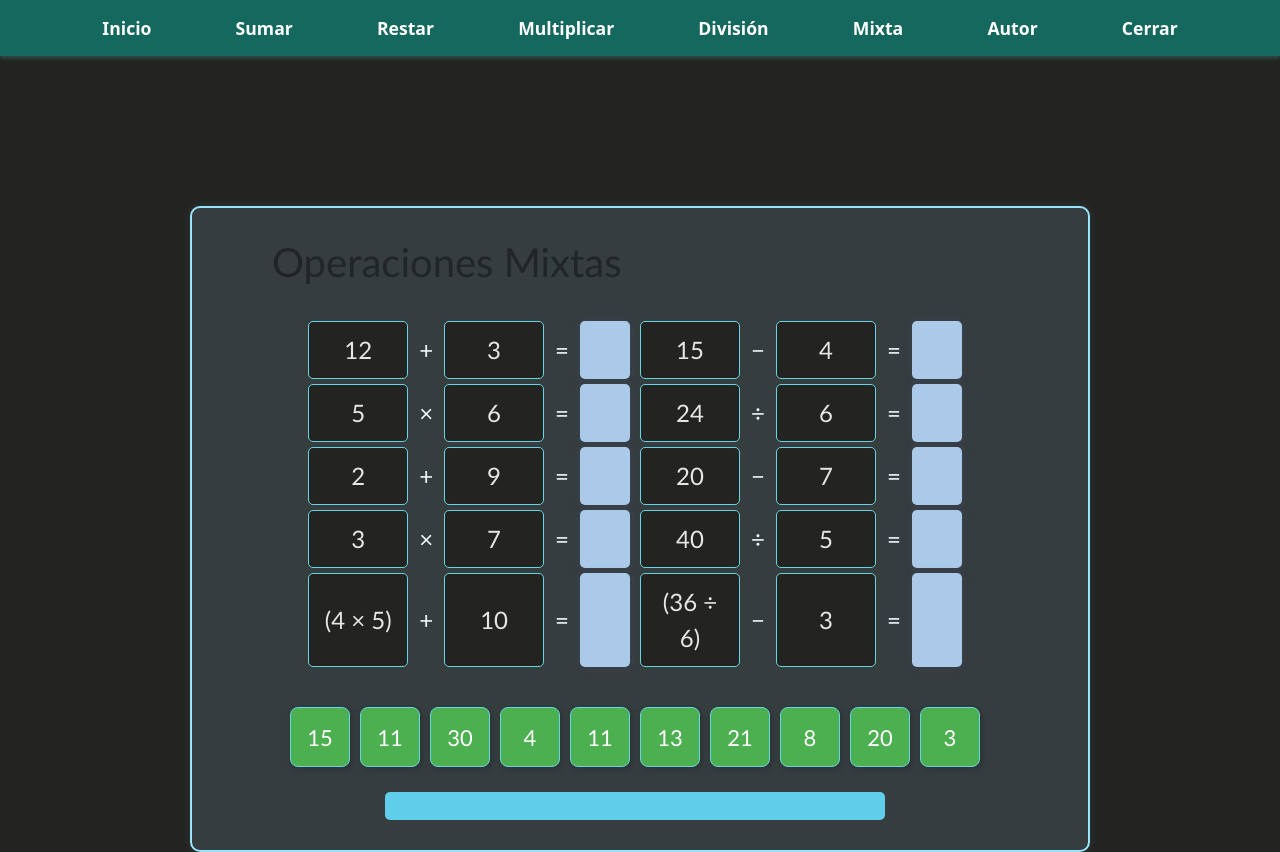
After one commit to fermateggg/sudoku, a PHP site: page /mixta.php in a window 1280 px wide. The commit adds this page. Run offline with PHP 8.4, Linux system fonts and the light colour scheme.

Commit message:
sudoku con mixta

```diff
--- a/sudoku/bienvenida.php
+++ b/sudoku/bienvenida.php
@@ -23,6 +23,7 @@
                 <li><a href="restar.php">Restar</a></li>
                 <li><a href="multiplicar.php">Multiplicar</a></li>
                 <li><a href="division.php">División</a></li>
+                <li><a href="mixta.php">mixta</a></li>
                 <li><a href="index.php">Cerrar</a></li>
             </ul>
         </nav>
--- a/sudoku/css/estilos_bienvenida.css
+++ b/sudoku/css/estilos_bienvenida.css
@@ -34,3 +34,6 @@ color: #e0e0e0; /* Color del texto ligeramente más claro */
 .fondo{
     background-color: #2d3233;
 }
+.letra2{
+    color: #ffffff;
+}
--- a/sudoku/css/estilos_ordenar.css
+++ b/sudoku/css/estilos_ordenar.css
@@ -5,8 +5,8 @@ background: #363d3f;
         border: 2px solid #98e4fc; /* Borde verde */
 margin: 0 auto;
 padding: 30px;
-padding-left: 50px;
-padding-right: 50px;
+padding-left: 80px;
+padding-right: 90px;
 margin-top: 150px;
 border-radius: 10px;
 font-family: 'Trebuchet MS', 'Lucida Sans Unicode', 'Lucida Grande', 'Lucida Sans', Arial, sans-serif;
@@ -25,7 +25,7 @@ border-spacing: 10px 5px;
 .no-contiene
 {
     margin: 0 auto;
-width: 500px;
+width: 50px;
 height: 50px;
 background-color: #abcae9;
 padding: 3px;
@@ -39,24 +39,23 @@ border-radius: 5px;
 display:flex; /*colocar los DIV uno al lado del otro*/
 justify-content: center; /*centrar los DIV en el contenedor*/
 }
-.caja
-{
-width: 60px;
-padding: 15px;
-text-align: center;
-font-size: 24px;
-color: #66d5e4;
-background-color: #232421;
-border: 1px solid #66d5e4;
-cursor: pointer;
-margin: 2px;
+.caja {
+    width: 40px; /* Reducido de 60px */
+    padding: 10px; /* Puedes bajarlo más si quieres menos alto */
+    text-align: center;
+    font-size: 20px; /* Opcionalmente más pequeño */
+    color: #69a0a8;
+    background-color: #232421;
+    border: 1px solid #66d5e4;
+    cursor: pointer;
+    margin: 2px;
 }
 .resultado
 {
 margin: 0 auto;
 width: 500px;
 background-color: #5eceeb;
-color: #99AFC7;
+color: #ffffff;
 text-align: center;
 padding: 10px;
 border-radius: 5px;
@@ -69,7 +68,7 @@ border-radius: 5px;
 }
 .contiene{
 margin: 0 auto;
-width: 500px;
+width: 100px;
 background-color: #232421;
 border: 1px solid #66d5e4;
 color: #e6e6e6;
@@ -81,8 +80,23 @@ border-radius: 5px;
     color: aliceblue;
 }
 .suma{
-    color: aliceblue;
+    color: rgb(58, 164, 240);
     margin: 0 auto;
     text-align: center;
 
 }
+.resta{
+        color: rgb(58, 164, 240);
+    margin: 0 auto;
+    text-align: center;
+}
+.multiplicar{
+        color:rgb(58, 164, 240);
+    margin: 0 auto;
+    text-align: center;
+}
+.division{
+        color: rgb(58, 164, 240);
+    margin: 0 auto;
+    text-align: center;
+}
--- /dev/null
+++ b/sudoku/mixta.php
@@ -0,0 +1,150 @@
+<!DOCTYPE html>
+<html lang="es">
+<head>
+    <meta charset="UTF-8">
+    <title>Operaciones Mixtas</title>
+    <link rel="stylesheet" href="css/estilos_bienvenida.css">
+    <link rel="stylesheet" href="css/estilos_ordenar.css">
+    <link href="https://cdn.jsdelivr.net/npm/bootstrap@5.3.6/dist/css/bootstrap.min.css" rel="stylesheet">
+    <script src="https://cdn.jsdelivr.net/npm/canvas-confetti@1.9.3/dist/confetti.browser.min.js"></script>
+    <style>
+        .tabla-respuestas {
+            margin: 20px auto;
+            border-collapse: separate;
+            border-spacing: 10px;
+        }
+
+        .tabla-respuestas td {
+            width: 60px;
+            height: 60px;
+            background-color: #4CAF50;
+            color: white;
+            text-align: center;
+            vertical-align: middle;
+            border-radius: 8px;
+            font-size: 22px;
+            cursor: grab;
+            user-select: none;
+            box-shadow: 2px 2px 6px rgba(0,0,0,0.2);
+        }
+
+        .tabla-respuestas td:active {
+            cursor: grabbing;
+        }
+    </style>
+</head>
+<body class="fondo">
+
+<header class="menu-header">
+    <nav class="main-nav">
+        <ul>
+            <li><a href="bienvenida.php">Inicio</a></li>
+            <li><a href="sumar.php">Sumar</a></li>
+            <li><a href="restar.php">Restar</a></li>
+            <li><a href="multiplicar.php">Multiplicar</a></li>
+            <li><a href="division.php">División</a></li>
+            <li><a href="mixta.php">Mixta</a></li>
+            <li><a href="autor.php">Autor</a></li>
+            <li><a href="cerrar.php">Cerrar</a></li>
+        </ul>
+    </nav>
+</header>
+
+<div class="contenedor">
+    <h1 class="titulo">Operaciones Mixtas</h1>
+    <table>
+        <!-- 5 FILAS, 10 COLUMNAS TOTAL -->
+        <tr>
+            <td class="contiene">12</td><td class="letra">+</td><td class="contiene">3</td><td class="letra">=</td><td class="no-contiene" id="0" ondrop="drop(event)" ondragover="allowDrop(event)"></td>
+            <td class="contiene">15</td><td class="letra">−</td><td class="contiene">4</td><td class="letra">=</td><td class="no-contiene" id="1" ondrop="drop(event)" ondragover="allowDrop(event)"></td>
+        </tr>
+        <tr>
+            <td class="contiene">5</td><td class="letra">×</td><td class="contiene">6</td><td class="letra">=</td><td class="no-contiene" id="2" ondrop="drop(event)" ondragover="allowDrop(event)"></td>
+            <td class="contiene">24</td><td class="letra">÷</td><td class="contiene">6</td><td class="letra">=</td><td class="no-contiene" id="3" ondrop="drop(event)" ondragover="allowDrop(event)"></td>
+        </tr>
+        <tr>
+            <td class="contiene">2</td><td class="letra">+</td><td class="contiene">9</td><td class="letra">=</td><td class="no-contiene" id="4" ondrop="drop(event)" ondragover="allowDrop(event)"></td>
+            <td class="contiene">20</td><td class="letra">−</td><td class="contiene">7</td><td class="letra">=</td><td class="no-contiene" id="5" ondrop="drop(event)" ondragover="allowDrop(event)"></td>
+        </tr>
+        <tr>
+            <td class="contiene">3</td><td class="letra">×</td><td class="contiene">7</td><td class="letra">=</td><td class="no-contiene" id="6" ondrop="drop(event)" ondragover="allowDrop(event)"></td>
+            <td class="contiene">40</td><td class="letra">÷</td><td class="contiene">5</td><td class="letra">=</td><td class="no-contiene" id="7" ondrop="drop(event)" ondragover="allowDrop(event)"></td>
+        </tr>
+        <tr>
+            <td class="contiene">(4 × 5)</td><td class="letra">+</td><td class="contiene">10</td><td class="letra">=</td><td class="no-contiene" id="8" ondrop="drop(event)" ondragover="allowDrop(event)"></td>
+            <td class="contiene">(36 ÷ 6)</td><td class="letra">−</td><td class="contiene">3</td><td class="letra">=</td><td class="no-contiene" id="9" ondrop="drop(event)" ondragover="allowDrop(event)"></td>
+        </tr>
+    </table>
+
+    <!-- Tabla de resultados -->
+
+    <table class="tabla-respuestas">
+        <tr>
+            <td class="caja" draggable="true" ondragstart="drag(event)" id="a">15</td>
+            <td class="caja" draggable="true" ondragstart="drag(event)" id="b">11</td>
+            <td class="caja" draggable="true" ondragstart="drag(event)" id="c">30</td>
+            <td class="caja" draggable="true" ondragstart="drag(event)" id="d">4</td>
+            <td class="caja" draggable="true" ondragstart="drag(event)" id="e">11</td>
+            <td class="caja" draggable="true" ondragstart="drag(event)" id="f">13</td>
+            <td class="caja" draggable="true" ondragstart="drag(event)" id="g">21</td>
+            <td class="caja" draggable="true" ondragstart="drag(event)" id="h">8</td>
+            <td class="caja" draggable="true" ondragstart="drag(event)" id="i">20</td>
+            <td class="caja" draggable="true" ondragstart="drag(event)" id="j">3</td>
+        </tr>
+    </table>
+
+    <div class="resultado">
+        <h2 id="mensaje"></h2>
+    </div>
+</div>
+
+<script>
+    const respuestas = ["15", "11", "30", "4", "11", "13", "21", "8", "30", "3"];
+    let correctas = 0;
+    const total = respuestas.length;
+
+    const winAudio = new Audio('./sonidos/exito.mp3');
+    const failAudio = new Audio('./sonidos/error.mp3');
+    const btnAudio = new Audio('./sonidos/accion.mp3');
+
+    function allowDrop(ev) {
+        ev.preventDefault();
+    }
+
+    function drag(ev) {
+        ev.dataTransfer.setData("text", ev.target.id);
+        btnAudio.play();
+    }
+
+    function drop(ev) {
+        ev.preventDefault();
+        let data = ev.dataTransfer.getData("text");
+        let target = ev.target;
+
+        if (!target.hasChildNodes()) {
+            let dragged = document.getElementById(data);
+            target.appendChild(dragged);
+
+            let id = parseInt(target.id);
+            let valorUsuario = dragged.innerText;
+
+            if (valorUsuario === respuestas[id]) {
+                correctas++;
+                if (correctas === total) {
+                    document.getElementById("mensaje").innerText = "¡Juego completado correctamente!";
+                    winAudio.play();
+                    confetti({ particleCount: 200, spread: 100 });
+                } else {
+                    document.getElementById("mensaje").innerText = "¡Correcto!";
+                }
+            } else {
+                document.getElementById("mensaje").innerText = "Incorrecto, intenta de nuevo.";
+                failAudio.play();
+                correctas = 0;
+            }
+        }
+    }
+</script>
+
+</body>
+</html>
--- a/sudoku/sumar.php
+++ b/sudoku/sumar.php
@@ -21,6 +21,7 @@
             <li><a href="restar.php">Restar</a></li>
             <li><a href="multiplicar.php">Multiplicar</a></li>
             <li><a href="division.php">División</a></li>
+                            <li><a href="mixta.php">mixta</a></li>
             <li><a href="index.php">Cerrar</a></li>
         </ul>
     </nav>
```
Also changed, not shown: sudoku/division.php (added, +91 -0 lines), sudoku/js/dividir.js (added, +58 -0 lines), sudoku/js/mixta.js (added, +40 -0 lines), sudoku/js/multiplicar.js (added, +58 -0 lines), sudoku/js/restar.js (added, +58 -0 lines), sudoku/multiplicar.php (added, +91 -0 lines), sudoku/restar.php (added, +91 -0 lines), sudoku/autor.php (added), sudoku/sonidos/zoro.gif.gif (added), sudoku/zoro.gif (added), 1 other file.
